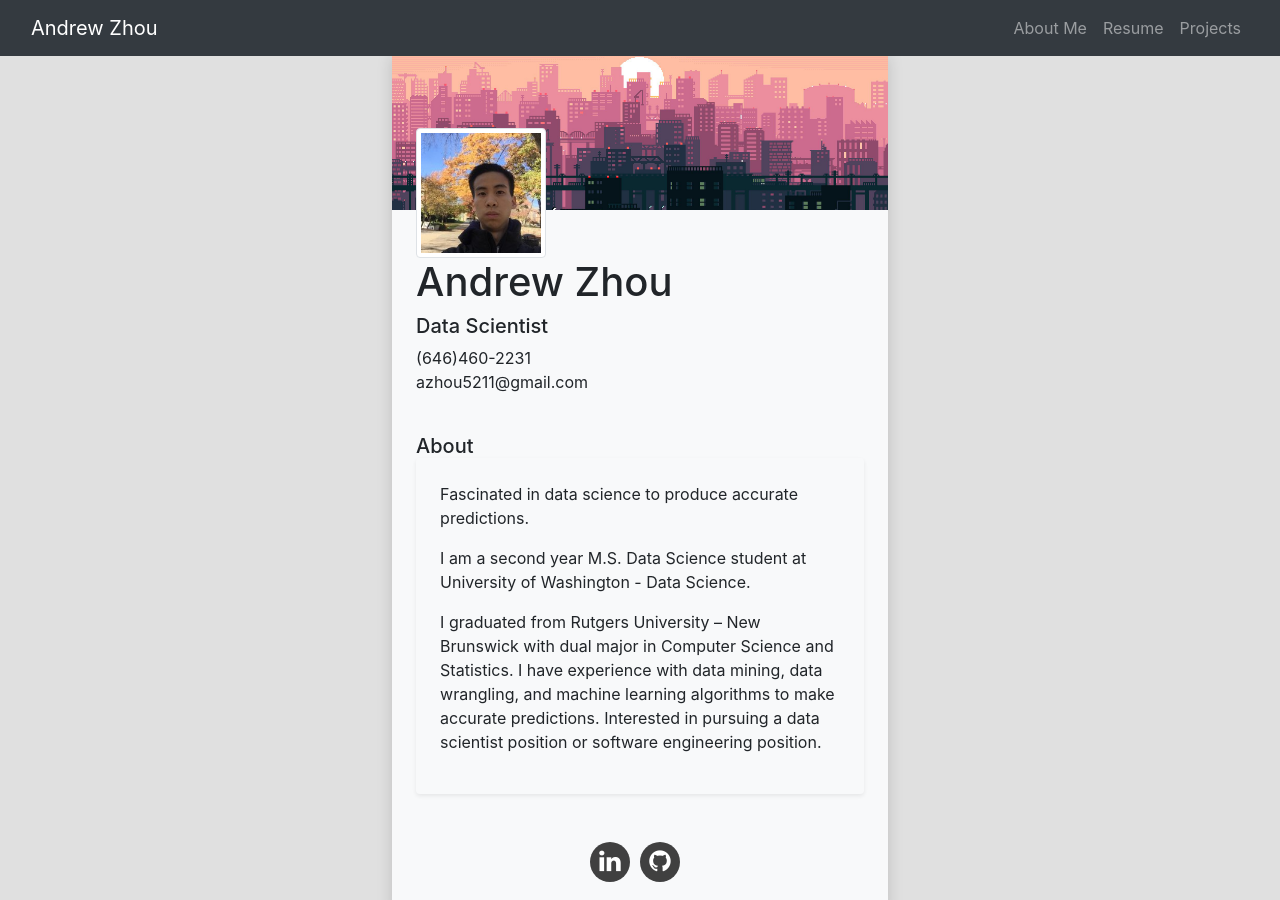
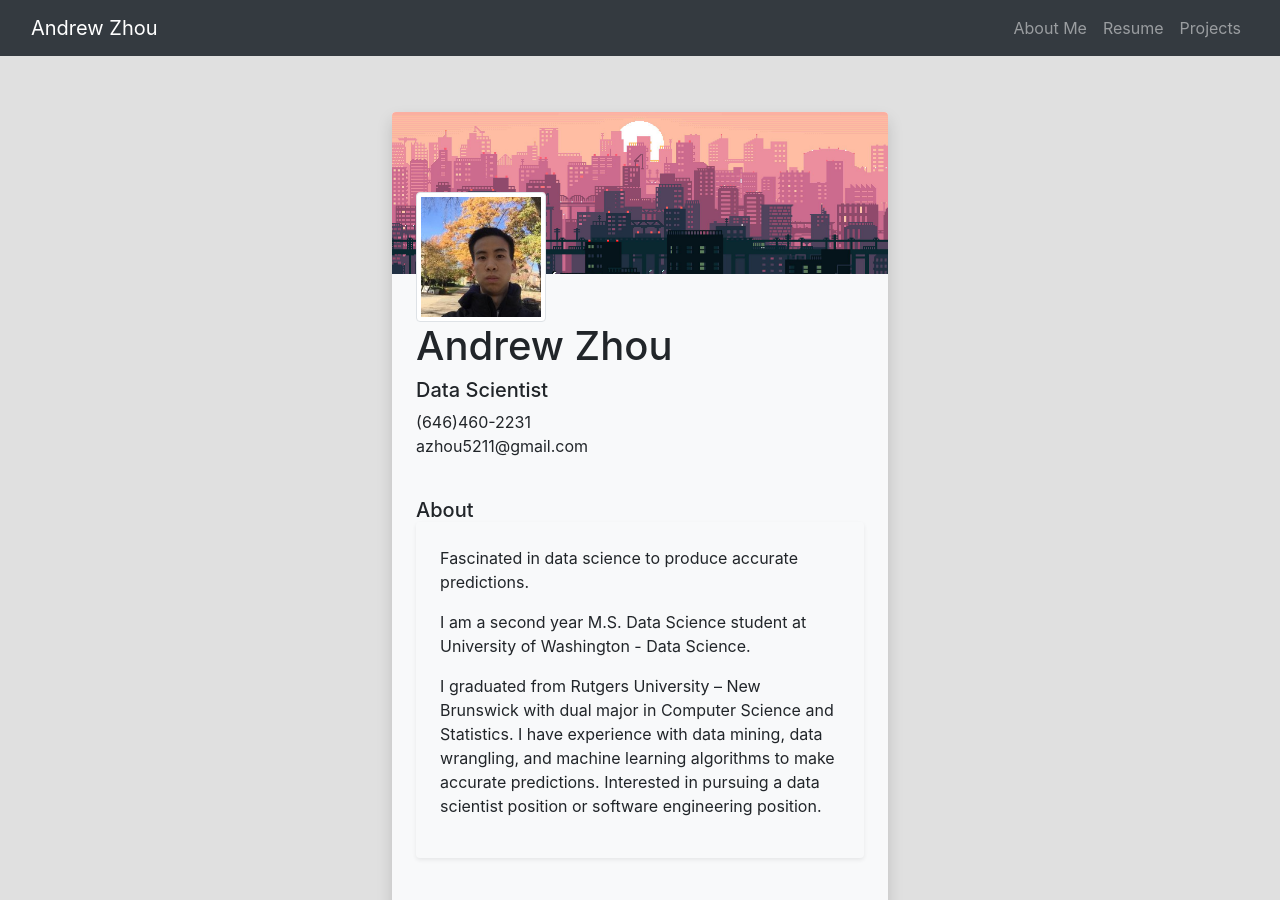
Before and after one commit to azhou5211/Resume, a Jekyll site: the page built from docs/index.html, in a window 1280 px wide and 900 px high. Built offline with Jekyll 4.4.1, drawn with Linux system fonts in a browser that asks for light colours; nearby versions of some CDN libraries.

Commit message:
fixed a minor bug

```diff
--- a/docs/_layouts/default.html
+++ b/docs/_layouts/default.html
@@ -90,7 +90,7 @@
 	}
 	</style>
     <body>
-    	<div style=style="margin-top:5%;">
+    	<div style="margin-top:5%;">
         	<!-- the content goes here -->
         	{{ content }}
     	</div>
```
